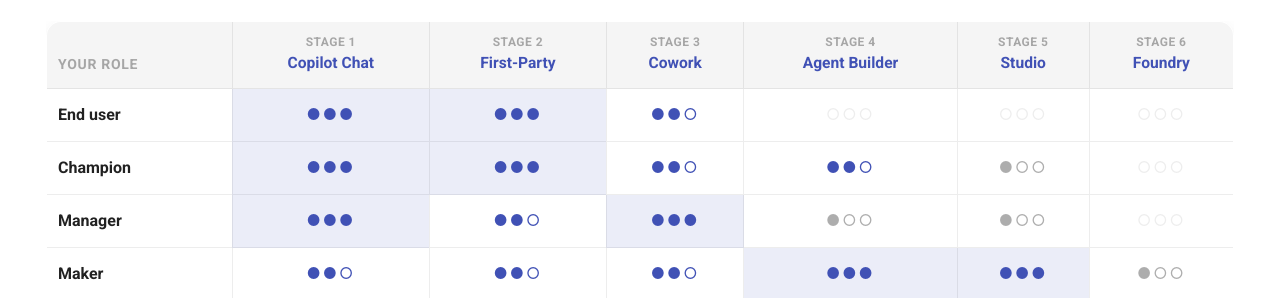
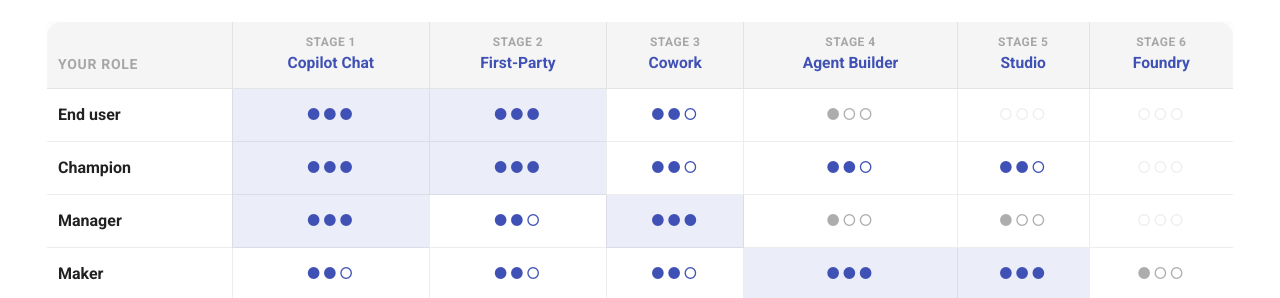
Before and after one commit to MawellGlass/copilot-ramp-cookbook, an MkDocs documentation site: the page built from docs/index.md, in a window 1280 px wide and 900 px high, scrolled down 820 px. Shown: the part 154-452 px from the top of the window. Built offline with MkDocs 1.6.1 and Material for MkDocs 9.7.7, drawn with Linux system fonts in a browser that asks for light colours; comment, search, counter and statistics services are not loaded.

Commit message:
Matrix tweak: End user gets Agent Builder dot, Champion gets 2 dots for Studio

```diff
--- a/docs/index.md
+++ b/docs/index.md
@@ -47,8 +47,8 @@
   <th><a href="stages/stage-6-foundry/"><span class="stagenum">STAGE 6</span>Foundry</a></th>
 </tr></thead>
 <tbody>
-<tr><th>End user</th>  <td class="lvl3"><span class="dot">●●●</span></td><td class="lvl3"><span class="dot">●●●</span></td><td class="lvl2"><span class="dot">●●○</span></td><td class="lvl0"><span class="dot">○○○</span></td><td class="lvl0"><span class="dot">○○○</span></td><td class="lvl0"><span class="dot">○○○</span></td></tr>
-<tr><th>Champion</th>  <td class="lvl3"><span class="dot">●●●</span></td><td class="lvl3"><span class="dot">●●●</span></td><td class="lvl2"><span class="dot">●●○</span></td><td class="lvl2"><span class="dot">●●○</span></td><td class="lvl1"><span class="dot">●○○</span></td><td class="lvl0"><span class="dot">○○○</span></td></tr>
+<tr><th>End user</th>  <td class="lvl3"><span class="dot">●●●</span></td><td class="lvl3"><span class="dot">●●●</span></td><td class="lvl2"><span class="dot">●●○</span></td><td class="lvl1"><span class="dot">●○○</span></td><td class="lvl0"><span class="dot">○○○</span></td><td class="lvl0"><span class="dot">○○○</span></td></tr>
+<tr><th>Champion</th>  <td class="lvl3"><span class="dot">●●●</span></td><td class="lvl3"><span class="dot">●●●</span></td><td class="lvl2"><span class="dot">●●○</span></td><td class="lvl2"><span class="dot">●●○</span></td><td class="lvl2"><span class="dot">●●○</span></td><td class="lvl0"><span class="dot">○○○</span></td></tr>
 <tr><th>Manager</th>   <td class="lvl3"><span class="dot">●●●</span></td><td class="lvl2"><span class="dot">●●○</span></td><td class="lvl3"><span class="dot">●●●</span></td><td class="lvl1"><span class="dot">●○○</span></td><td class="lvl1"><span class="dot">●○○</span></td><td class="lvl0"><span class="dot">○○○</span></td></tr>
 <tr><th>Maker</th>     <td class="lvl2"><span class="dot">●●○</span></td><td class="lvl2"><span class="dot">●●○</span></td><td class="lvl2"><span class="dot">●●○</span></td><td class="lvl3"><span class="dot">●●●</span></td><td class="lvl3"><span class="dot">●●●</span></td><td class="lvl1"><span class="dot">●○○</span></td></tr>
 <tr><th>Developer</th> <td class="lvl2"><span class="dot">●●○</span></td><td class="lvl1"><span class="dot">●○○</span></td><td class="lvl2"><span class="dot">●●○</span></td><td class="lvl1"><span class="dot">●○○</span></td><td class="lvl3"><span class="dot">●●●</span></td><td class="lvl3"><span class="dot">●●●</span></td></tr>
```
